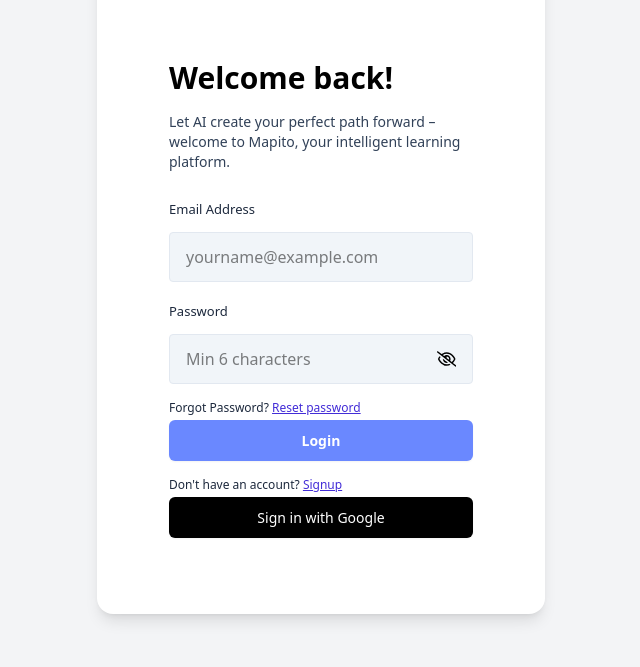
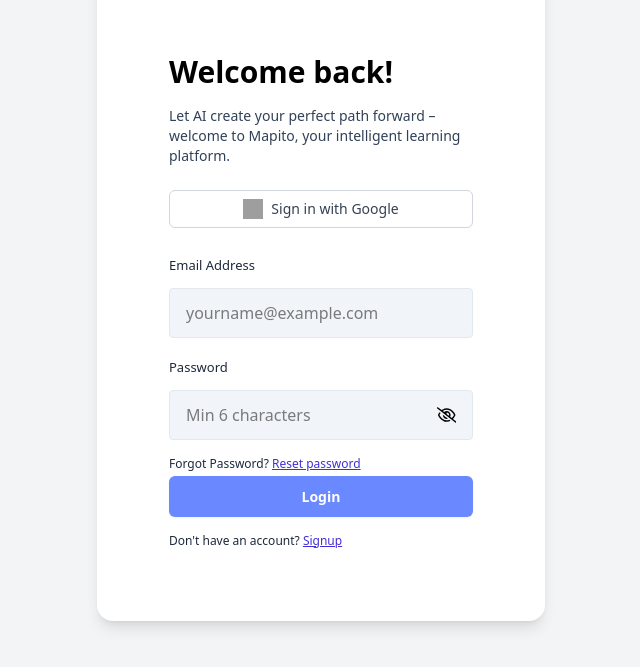
Before and after one commit to wintwah243/Mapito, a React (Vite) app in the folder mapito/: page /login in a window 1280 px wide. Shown: the part 115-782 px from the top of the page, without its empty margins (319-959 px from the left). Built offline with nearby package versions, Linux system fonts and the light colour scheme; grey boxes are pictures that could not be loaded.

Commit message:
make google login btn to be more visible

```diff
--- a/mapito/src/Auth/Login.jsx
+++ b/mapito/src/Auth/Login.jsx
@@ -92,6 +92,19 @@ const Login = () => {
         Let AI create your perfect path forward – welcome to Mapito, your intelligent learning platform.
         </p>
 
+        {/* Google Sign In */}
+        <button
+          onClick={loginWithGoogle}
+          className="w-full flex items-center justify-center gap-2 bg-white border border-gray-300 rounded-md py-2 px-4 text-sm font-medium text-gray-700 hover:shadow-md transition duration-150 mb-6"
+        >
+          <img
+            src="https://www.gstatic.com/firebasejs/ui/2.0.0/images/auth/google.svg"
+            alt="Google logo"
+            className="w-5 h-5"
+          />
+          Sign in with Google
+        </button>
+
         <form onSubmit={handleLogin}>
           <Input
             value={email}
@@ -121,8 +134,6 @@ const Login = () => {
             <Link className='font-medium text-indigo-700 underline' to="/signup">Signup</Link>
           </p>
         </form>
-
-        <button className='google-btn mt-4' onClick={loginWithGoogle}>Sign in with Google</button>
       </div>
     </AuthLayout>
   );
```
